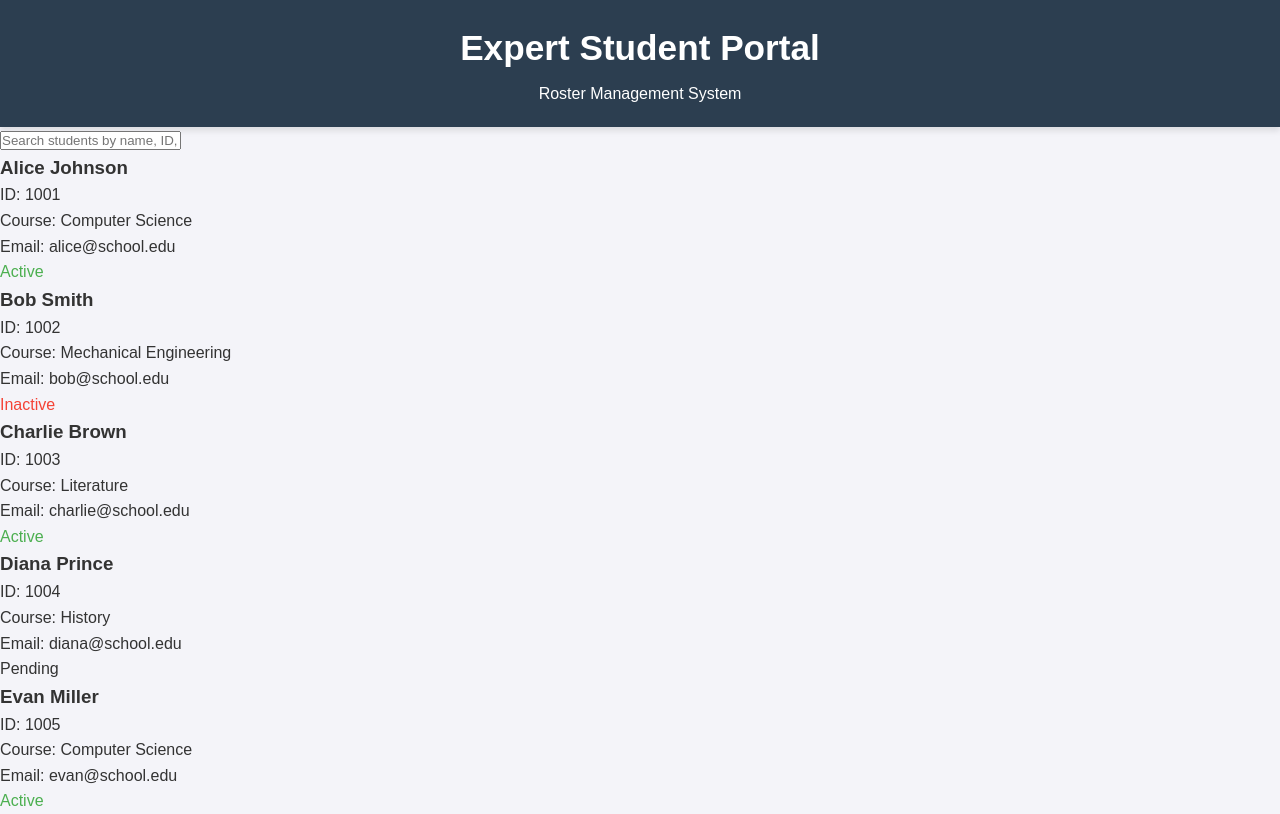
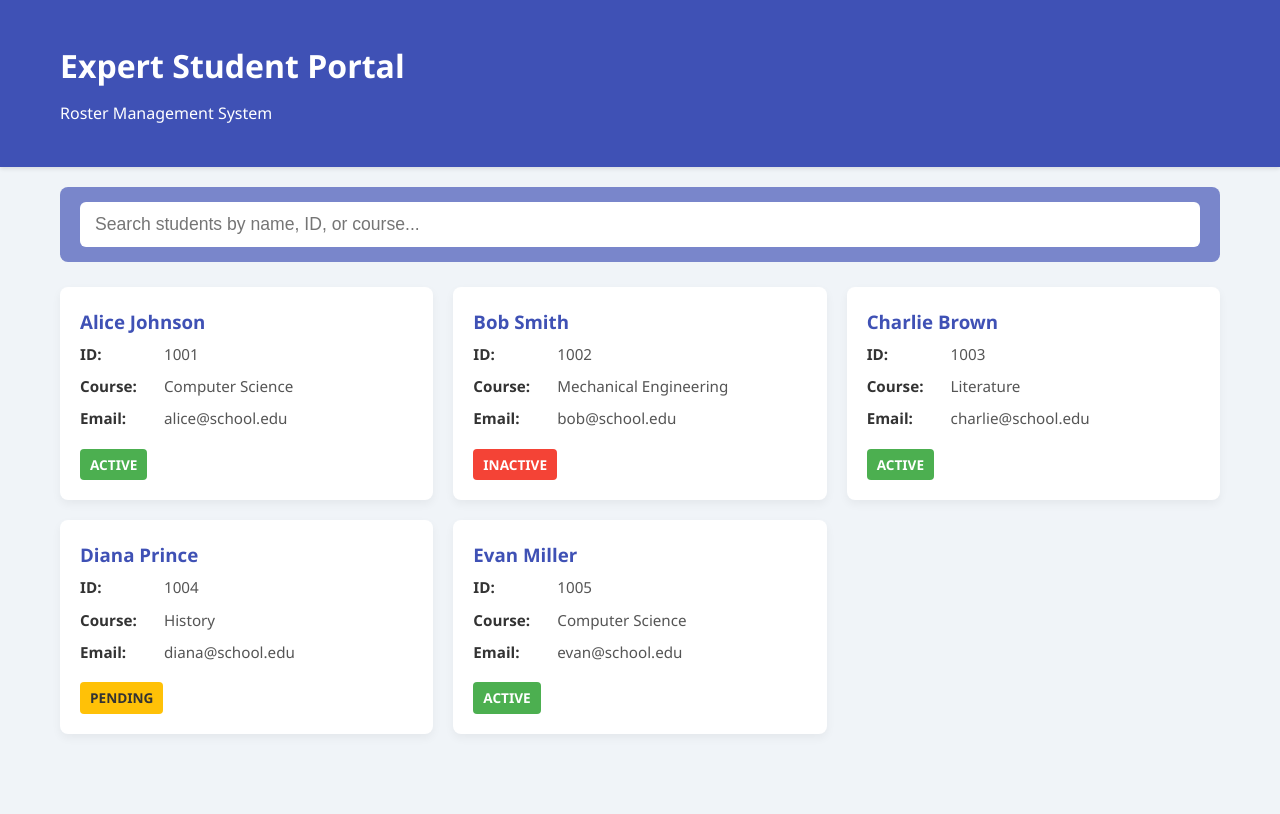
Before and after one commit to 23f1002004/student-portal-app, a plain HTML site: page index.html in a window 1280 px wide. Drawn offline with Linux system fonts and the light colour scheme.

Commit message:
Round 2 update — 2025-10-17 17:13:21 UTC: update styles.css

```diff
--- a/styles.css
+++ b/styles.css
@@ -1,11 +1,18 @@
 /* Reset and Base Styles */
 :root {
-    --primary-color: #3f51b5; /* Indigo */
-    --secondary-color: #f4f4f9;
+    --primary-color: #3f51b5; /* Indigo (Deep Blue) */
+    --primary-light: #7986cb;
+    --secondary-color: #f0f4f8; /* Very light background */
     --text-color: #333;
-    --header-bg: #2c3e50; /* Darker header */
-    --active-status-color: #4CAF50;
-    --inactive-status-color: #f44336;
+    --text-secondary: #555;
+    --header-bg: var(--primary-color);
+    --card-bg: #ffffff;
+    --border-color: #e0e0e0;
+    --success-color: #4CAF50;
+    --danger-color: #F44336;
+    --status-active: var(--success-color);
+    --status-inactive: var(--danger-color);
+    --status-pending: #FFC107;
 }
 
 * {
@@ -15,96 +22,124 @@
 }
 
 body {
-    font-family: 'Arial', sans-serif;
+    font-family: 'Segoe UI', Tahoma, Geneva, Verdana, sans-serif;
     background-color: var(--secondary-color);
     color: var(--text-color);
     line-height: 1.6;
 }
 
-/* Header Styles */
-header {
-    background-color: var(--header-bg);
+/* Layout */
+.container {
+    max-width: 1200px;
+    margin: 0 auto;
+    padding: 20px;
+}
+
+/* Header */
+.header {
+    background: var(--header-bg);
     color: white;
     padding: 20px 0;
-    text-align: center;
-    box-shadow: 0 4px 6px rgba(0, 0, 0, 0.1);
+    box-shadow: 0 2px 4px rgba(0,0,0,0.1);
 }
 
-h1 {
-    margin-bottom: 5px;
-    font-size: 2.2em;
+.header h1 {
+    font-size: 2em;
+    margin-bottom: 10px;
 }
 
-h2 {
-    font-weight: 300;
-    font-size: 1.2em;
-    opacity: 0.8;
+/* Search Bar */
+.search-container {
+    padding: 15px 20px;
+    background-color: var(--primary-light);
+    border-radius: 8px;
+    margin-bottom: 25px;
 }
 
-/* Main Content and Container */
-.portal-container {
-    max-width: 1100px;
-    margin: 40px auto;
-    padding: 20px;
-    background: white;
-    border-radius: 8px;
-    box-shadow: 0 0 20px rgba(0, 0, 0, 0.05);
+.search-input {
+    width: 100%;
+    padding: 12px 15px;
+    border: none;
+    border-radius: 6px;
+    font-size: 1.1em;
+    outline: none;
+    transition: box-shadow 0.3s;
 }
 
-/* Table Styles (Roster) */
-table {
-    width: 100%;
-    border-collapse: collapse;
-    margin-top: 20px;
+.search-input:focus {
+    box-shadow: 0 0 0 3px rgba(63, 81, 181, 0.4);
 }
 
-thead th {
-    background-color: var(--primary-color);
-    color: white;
-    padding: 15px;
-    text-align: left;
-    font-weight: bold;
-    letter-spacing: 0.5px;
+/* Student Roster Design (Grid/List View) */
+.roster-grid {
+    display: grid;
+    grid-template-columns: repeat(auto-fill, minmax(300px, 1fr));
+    gap: 20px;
 }
 
-tbody tr {
-    border-bottom: 1px solid #eee;
+.student-card {
+    background-color: var(--card-bg);
+    border-radius: 8px;
+    box-shadow: 0 4px 10px rgba(0, 0, 0, 0.05);
+    padding: 20px;
+    transition: transform 0.2s, box-shadow 0.2s;
+    display: flex;
+    flex-direction: column;
+    justify-content: space-between;
 }
 
-tbody tr:nth-child(even) {
-    background-color: #f9f9f9;
+.student-card:hover {
+    transform: translateY(-3px);
+    box-shadow: 0 6px 15px rgba(0, 0, 0, 0.1);
 }
 
-tbody tr:hover {
-    background-color: #e6e6ff; /* Light hover effect */
-    cursor: default;
+.student-card h3 {
+    color: var(--primary-color);
+    margin-top: 0;
+    margin-bottom: 5px;
 }
 
-td {
-    padding: 12px 15px;
-    vertical-align: middle;
+.student-card p {
+    margin-bottom: 8px;
+    color: var(--text-secondary);
+    font-size: 0.95em;
 }
 
-/* Status Styling */
-.status {
+.student-card .detail-label {
     font-weight: 600;
+    color: var(--text-color);
+    display: inline-block;
+    min-width: 80px;
+}
+
+/* Status Badges */
+.status-badge {
+    padding: 5px 10px;
+    border-radius: 4px;
+    font-size: 0.85em;
+    font-weight: bold;
     text-transform: uppercase;
-    font-size: 0.9em;
+    display: inline-block;
+    margin-top: 10px;
 }
 
 .status-active {
-    color: var(--active-status-color);
+    background-color: var(--success-color);
+    color: white;
 }
 
 .status-inactive {
-    color: var(--inactive-status-color);
+    background-color: var(--danger-color);
+    color: white;
 }
 
-/* Footer */
-footer {
-    text-align: center;
-    padding: 20px;
-    margin-top: 30px;
-    color: #888;
-    font-size: 0.8em;
+.status-pending {
+    background-color: var(--status-pending);
+    color: var(--text-color);
 }
+
+/* Hidden state for search filtering */
+.hidden {
+    display: none !important;
+}
+<!-- updated: 2025-10-17T17:13:16.442184 -->
```
